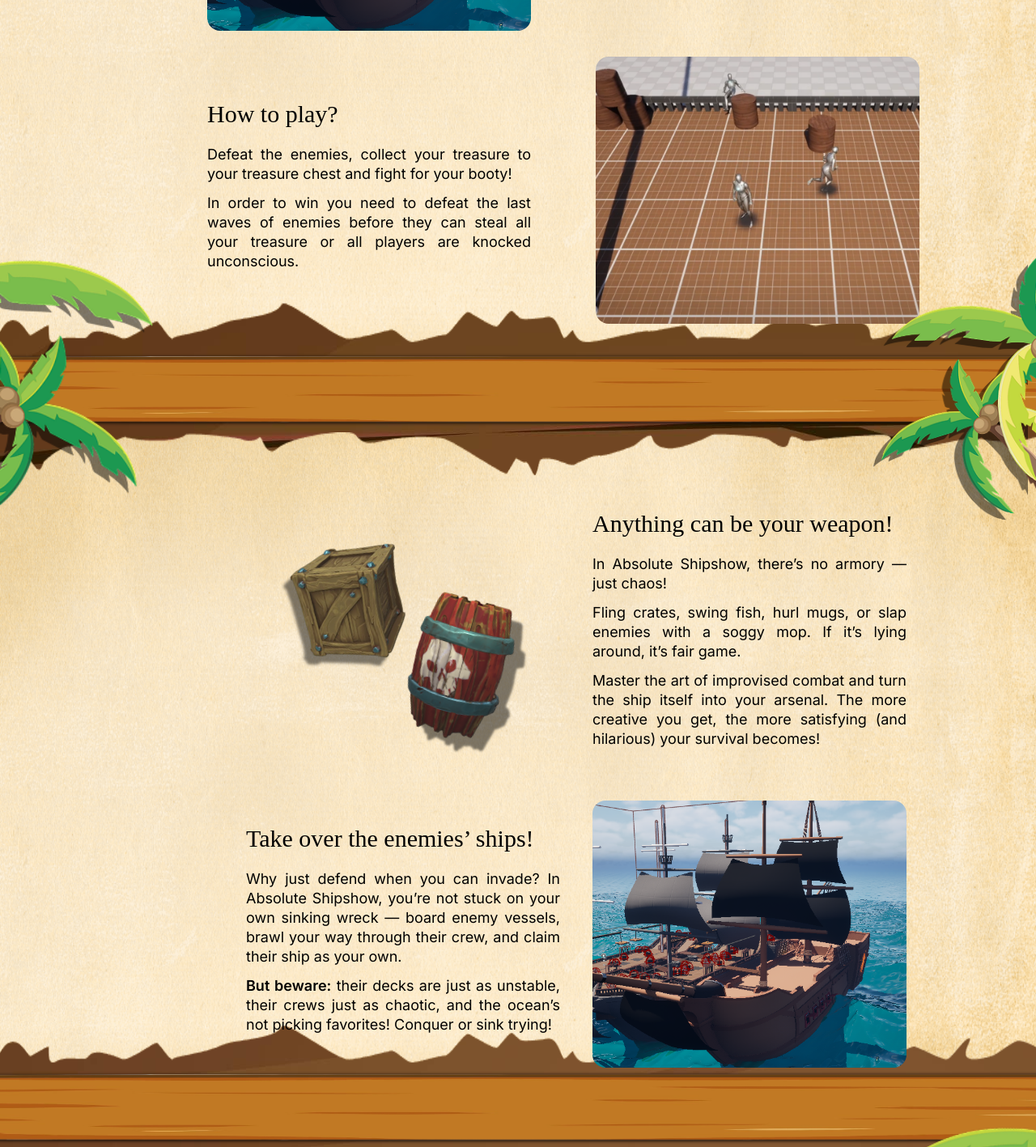
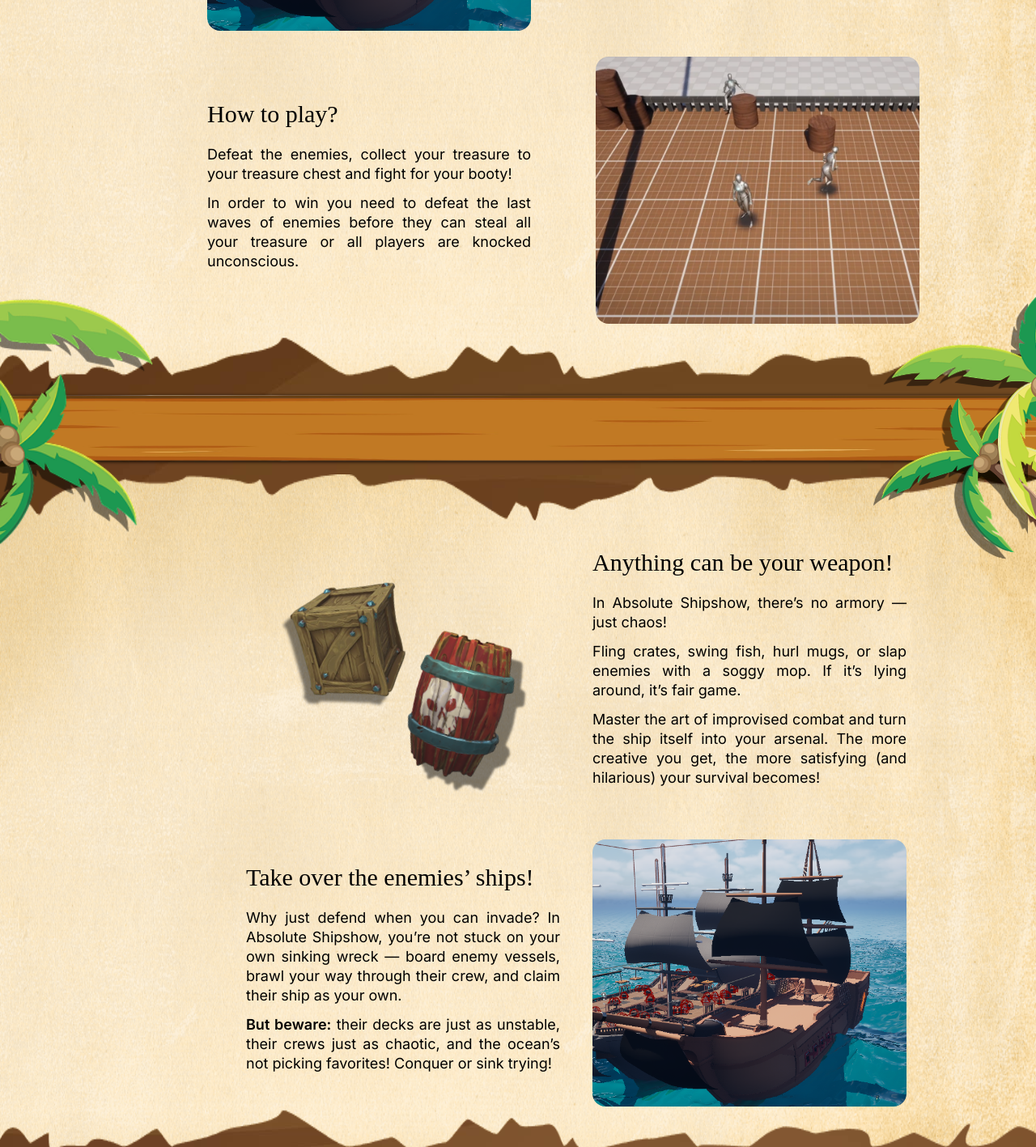
Before and after one commit to Alexander-Lindstroem/shipshow__web, a Next.js app: page / in a window 1280 px wide. Shown: the part 1253-2670 px from the top of the page at 81% size. Built offline with nearby package versions, Linux system fonts and the light colour scheme; a web font is replaced by a local one; what @designbycode/tailwindcss-text-stroke would draw is missing.

Commit message:
fixed minor margin issue

```diff
--- a/src/components/AboutGame/index.tsx
+++ b/src/components/AboutGame/index.tsx
@@ -31,7 +31,7 @@
           </div>
         </div>
 
-        <div className="flex flex-col items-center justify-center gap-8 lg:gap-20 md:gap-15 sm:gap-10 mb-8 lg:flex-row-reverse">
+        <div className="flex flex-col items-center justify-center gap-8 lg:gap-20 md:gap-15 sm:gap-10 mb-20 lg:flex-row-reverse">
           <div className=" w-full lg:w-[400px] md:w-[500px]">
             <Image
               src="/fight_ship.png"
@@ -42,7 +42,7 @@
               priority
             />
           </div>
-          <div className="w-full lg:w-[400px] md:w-[500px] text-inherit text-justify mb-12 lg:mb-0">
+          <div className="w-full lg:w-[400px] md:w-[500px] text-inherit text-justify">
             <h2 className="text-xl lg:text-3xl md:text-2xl  font-medium leading-3 tracking-normal font-asheader mb-6 lg:mb-8 md:mb-8 sm:mb-4">
               How to play?
             </h2>
--- a/src/components/Characters/index.tsx
+++ b/src/components/Characters/index.tsx
@@ -15,7 +15,7 @@
     <section id="characters" className="bg-[url(/background-paper.png)] bg-center bg-no-repeat bg-size-[1600px_95%] lg:bg-size-[110%_88%] w-full min-h-screen overflow-x-hidden py-12 pt-10 pl-0 md:pl-0 lg:pl-10 mt-6 lg:mt-0 lg:mb-0 mb-12">
       <div className="max-w-5xl  mx-auto pl-24 md:pl-30 lg:pl-8 mt-26 md:mt-22 lg:mt-30">
         <div className=" mx-auto flex flex-col lg:flex-row md:flex-col  sm:flex-col items-center justify-center md:w-full md:h-auto ">
-          <div className="w-full flex justify-center mt-10">
+          <div className="w-full flex justify-center mt-10 mb-12">
             <Image
               src={selectedCharacter.image}
               alt={selectedCharacter.name}
--- a/src/components/Features/index.tsx
+++ b/src/components/Features/index.tsx
@@ -46,7 +46,7 @@
           </div>
         </div>
 
-        <div className="flex flex-col lg:flex-row-reverse md:flex-col items-center justify-between gap-10">
+        <div className="flex flex-col lg:flex-row-reverse md:flex-col items-center justify-between gap-10 mb-16">
           <div className="w-full lg:w-[400px] md:w-[500px] flex justify-center">
             <Image
               src="/ship.png"
@@ -57,7 +57,7 @@
               className="w-[450px] h-[270px] object-cover lg:w-[400px] lg:h-[330px] md:w-[500px] md:h-[370px] rounded-2xl"
             />
           </div>
-          <div className="w-full lg:w-[400px] md:w-[500px] text-inherit text-justify max-[768px]:max-w-[450px] mb-20 lg:mb-0">
+          <div className="w-full lg:w-[400px] md:w-[500px] text-inherit text-justify max-[768px]:max-w-[450px]">
             <h2 className="text-xl lg:text-3xl md:text-2xl font-medium leading-3 tracking-normal font-asheader mb-6 lg:mb-8 md:mb-8 sm:mb-4">
               Take over the enemies’ ships!</h2>
             <p className="text-sm lg:text-lg md:text-base sm:text-base font-asbody mb-3 leading-6">
```
